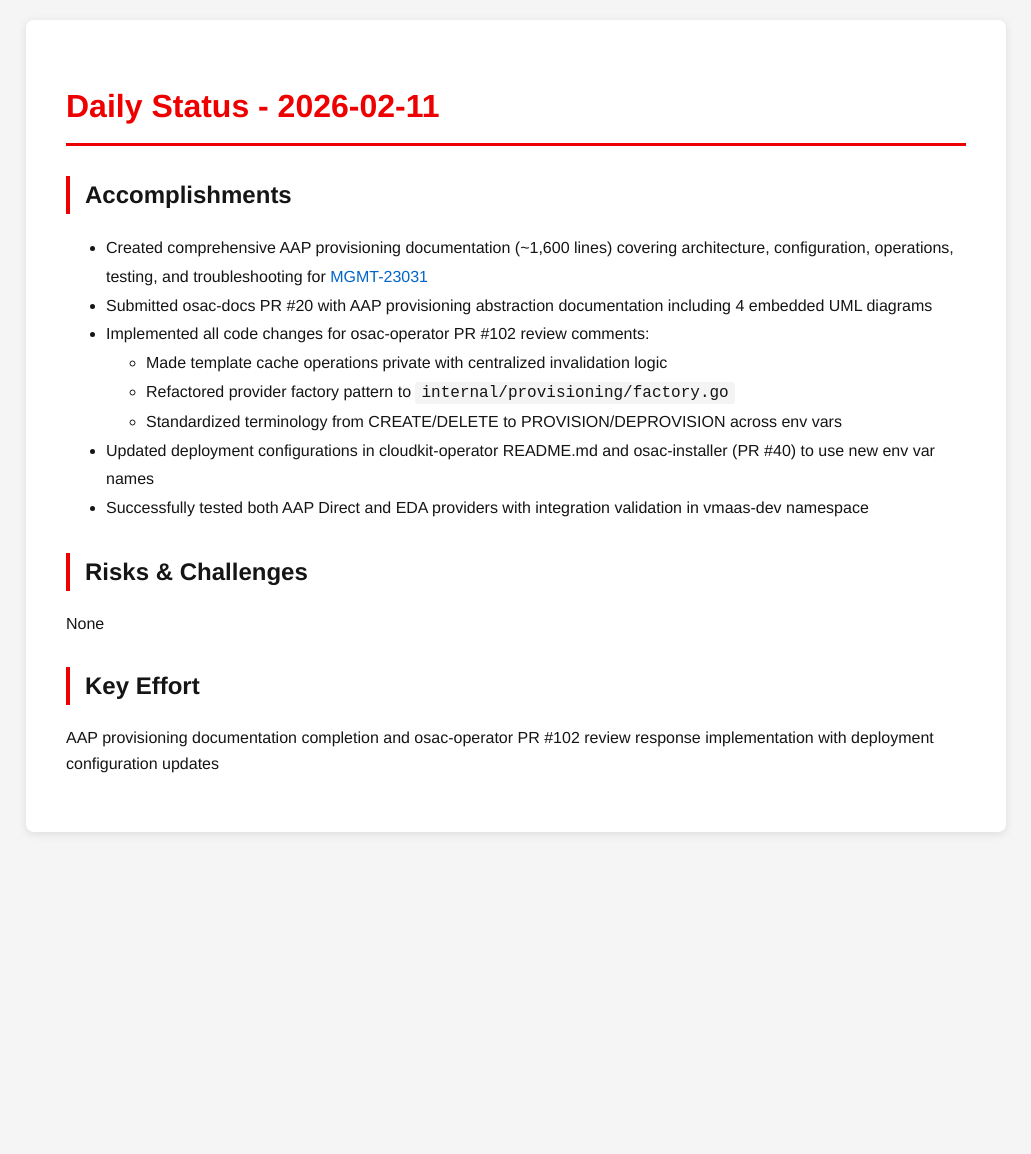
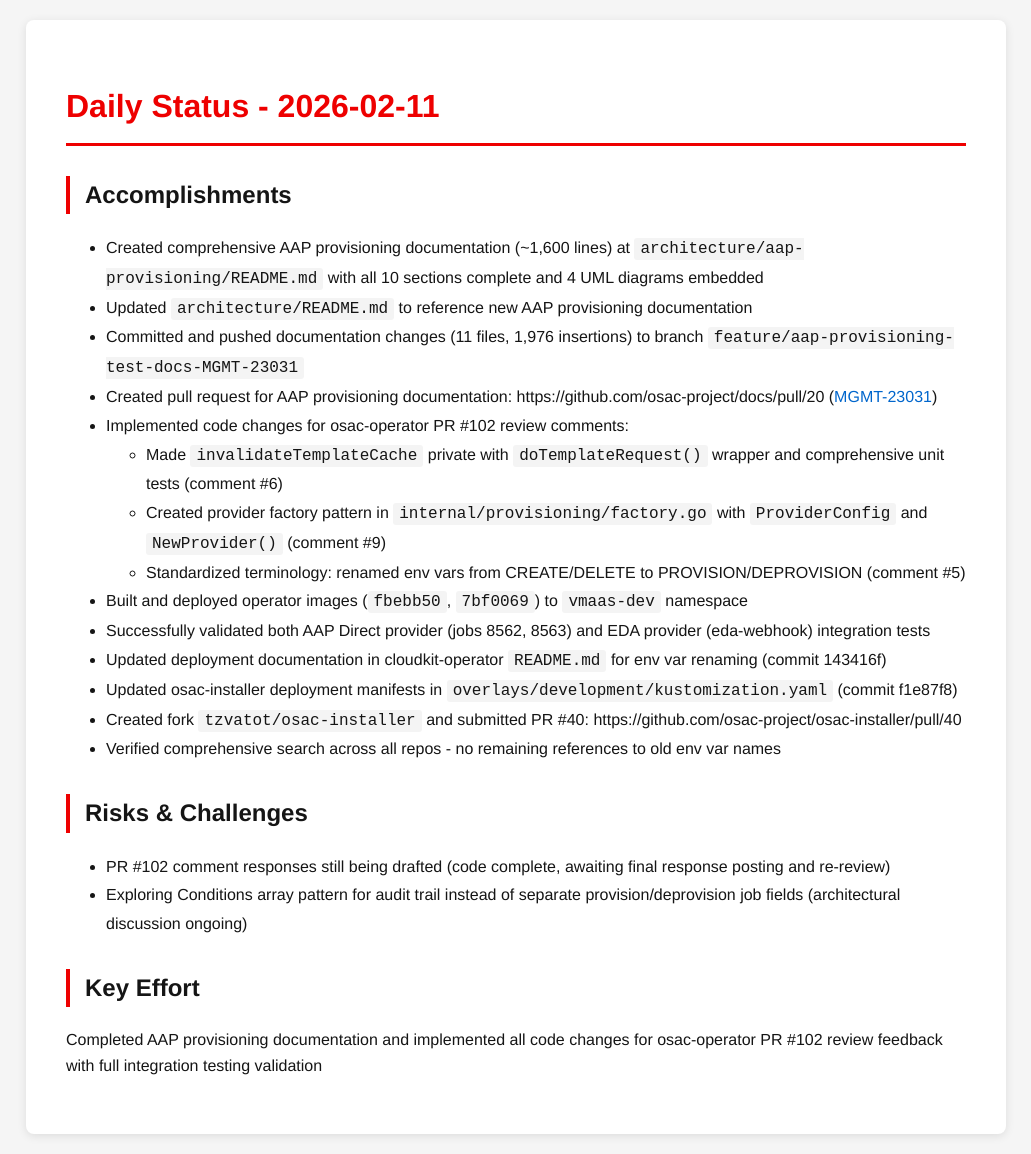
Before and after one commit to tzvatot/daily-status, a Jekyll site: the page built from 2026-02-11.md, in a window 1280 px wide. Shown: the whole page, without its empty margins (124-1155 px from the left). Built offline with Jekyll 4.4.1, drawn with Linux system fonts in a browser that asks for light colours; before the commit the page ends 900 px from its top, so only the background shows below that.

Commit message:
Daily status update - 2026-02-11

```diff
--- a/2026-02-11.md
+++ b/2026-02-11.md
@@ -7,17 +7,24 @@ date: 2026-02-11
 # Daily Status - 2026-02-11
 
 ## Accomplishments
-- Created comprehensive AAP provisioning documentation (~1,600 lines) covering architecture, configuration, operations, testing, and troubleshooting for [MGMT-23031](https://issues.redhat.com/browse/MGMT-23031)
-- Submitted osac-docs PR #20 with AAP provisioning abstraction documentation including 4 embedded UML diagrams
-- Implemented all code changes for osac-operator PR #102 review comments:
-  - Made template cache operations private with centralized invalidation logic
-  - Refactored provider factory pattern to `internal/provisioning/factory.go`
-  - Standardized terminology from CREATE/DELETE to PROVISION/DEPROVISION across env vars
-- Updated deployment configurations in cloudkit-operator README.md and osac-installer (PR #40) to use new env var names
-- Successfully tested both AAP Direct and EDA providers with integration validation in vmaas-dev namespace
+- Created comprehensive AAP provisioning documentation (~1,600 lines) at `architecture/aap-provisioning/README.md` with all 10 sections complete and 4 UML diagrams embedded
+- Updated `architecture/README.md` to reference new AAP provisioning documentation
+- Committed and pushed documentation changes (11 files, 1,976 insertions) to branch `feature/aap-provisioning-test-docs-MGMT-23031`
+- Created pull request for AAP provisioning documentation: https://github.com/osac-project/docs/pull/20 ([MGMT-23031](https://issues.redhat.com/browse/MGMT-23031))
+- Implemented code changes for osac-operator PR #102 review comments:
+  - Made `invalidateTemplateCache` private with `doTemplateRequest()` wrapper and comprehensive unit tests (comment #6)
+  - Created provider factory pattern in `internal/provisioning/factory.go` with `ProviderConfig` and `NewProvider()` (comment #9)
+  - Standardized terminology: renamed env vars from CREATE/DELETE to PROVISION/DEPROVISION (comment #5)
+- Built and deployed operator images (`fbebb50`, `7bf0069`) to `vmaas-dev` namespace
+- Successfully validated both AAP Direct provider (jobs 8562, 8563) and EDA provider (eda-webhook) integration tests
+- Updated deployment documentation in cloudkit-operator `README.md` for env var renaming (commit 143416f)
+- Updated osac-installer deployment manifests in `overlays/development/kustomization.yaml` (commit f1e87f8)
+- Created fork `tzvatot/osac-installer` and submitted PR #40: https://github.com/osac-project/osac-installer/pull/40
+- Verified comprehensive search across all repos - no remaining references to old env var names
 
 ## Risks & Challenges
-None
+- PR #102 comment responses still being drafted (code complete, awaiting final response posting and re-review)
+- Exploring Conditions array pattern for audit trail instead of separate provision/deprovision job fields (architectural discussion ongoing)
 
 ## Key Effort
-AAP provisioning documentation completion and osac-operator PR #102 review response implementation with deployment configuration updates
+Completed AAP provisioning documentation and implemented all code changes for osac-operator PR #102 review feedback with full integration testing validation
```
